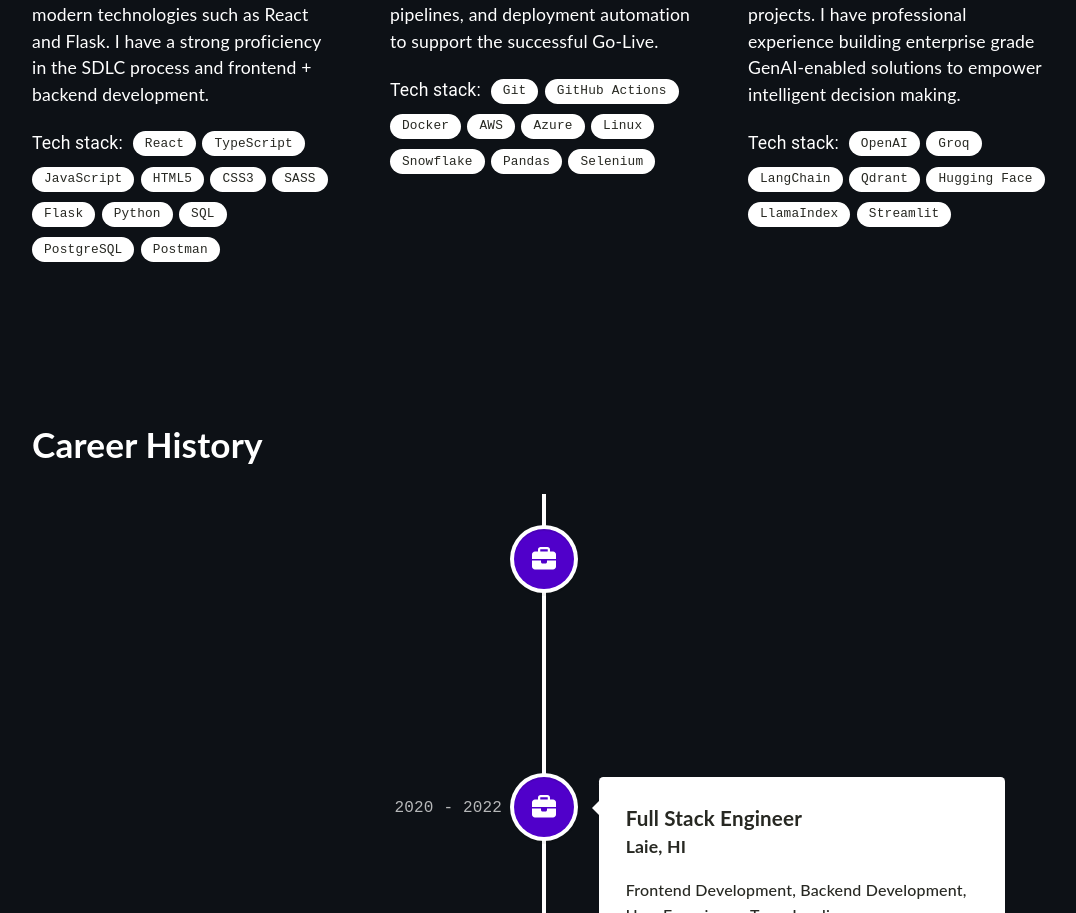
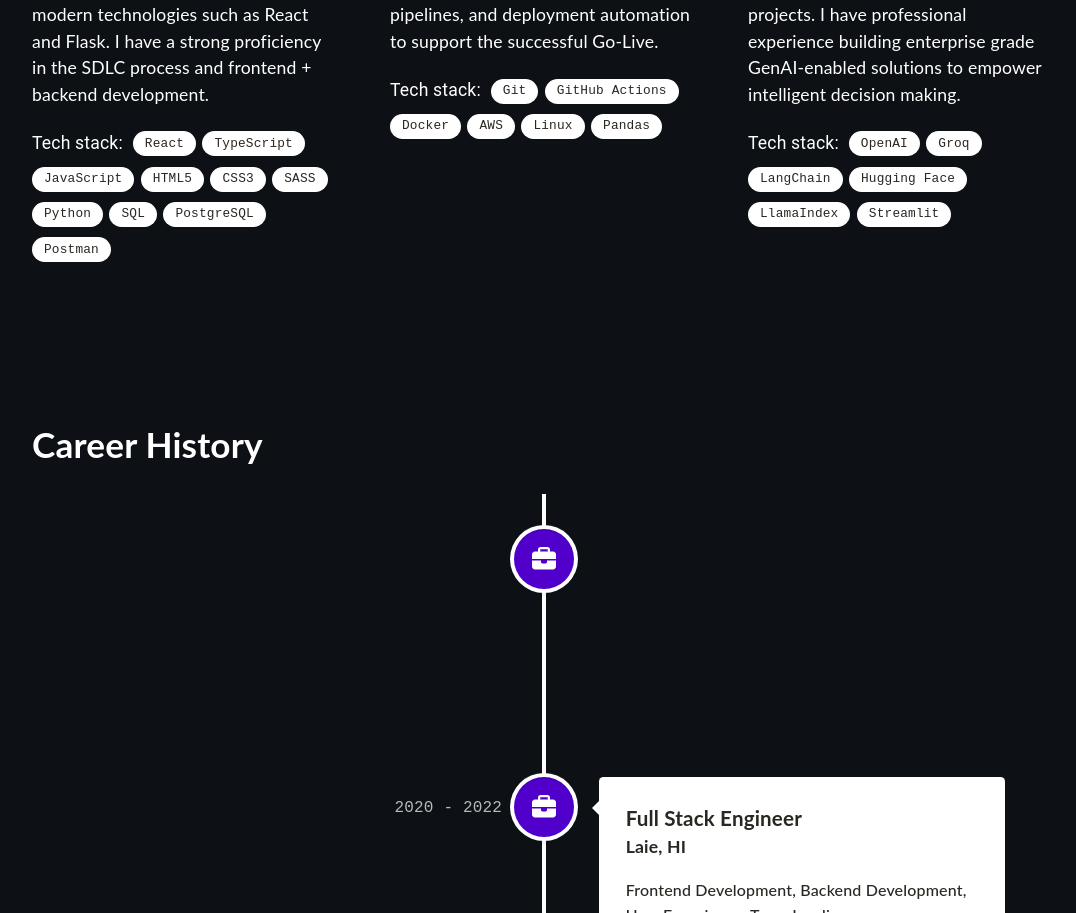
Before and after one commit to Shivzm/Portfolio-Website, a React (Create React App) app: page / in a window 1280 px wide. Shown: the part 1168-2081 px from the top of the page, without its empty margins (96-1172 px from the left). Built offline with nearby package versions, Linux system fonts and the light colour scheme.

Commit message:
Update Expertise.tsx

```diff
--- a/src/components/Expertise.tsx
+++ b/src/components/Expertise.tsx
@@ -12,7 +12,6 @@ const labelsFirst = [
     "HTML5",
     "CSS3",
     "SASS",
-    "Flask",
     "Python",
     "SQL",
     "PostgreSQL",
@@ -24,18 +23,14 @@ const labelsSecond = [
     "GitHub Actions",
     "Docker",
     "AWS",
-    "Azure",
     "Linux",
-    "Snowflake",
     "Pandas",
-    "Selenium",
 ];
 
 const labelsThird = [
     "OpenAI",
     "Groq",
     "LangChain",
-    "Qdrant",
     "Hugging Face",
     "LlamaIndex",
     "Streamlit",
```
